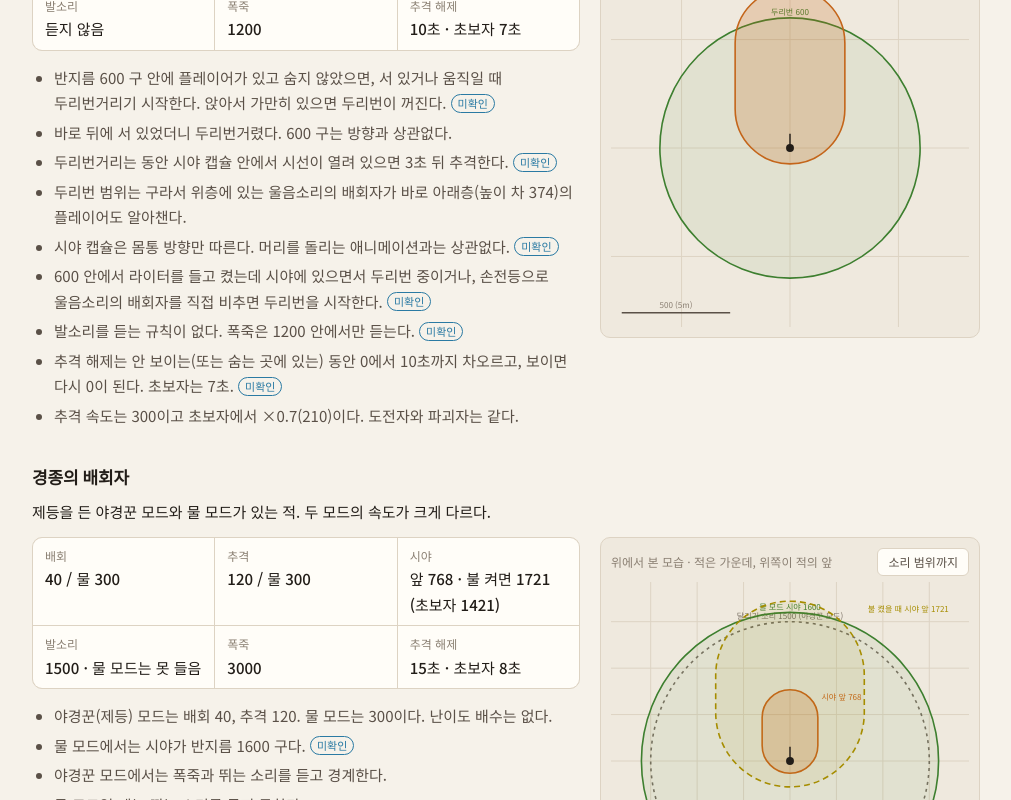
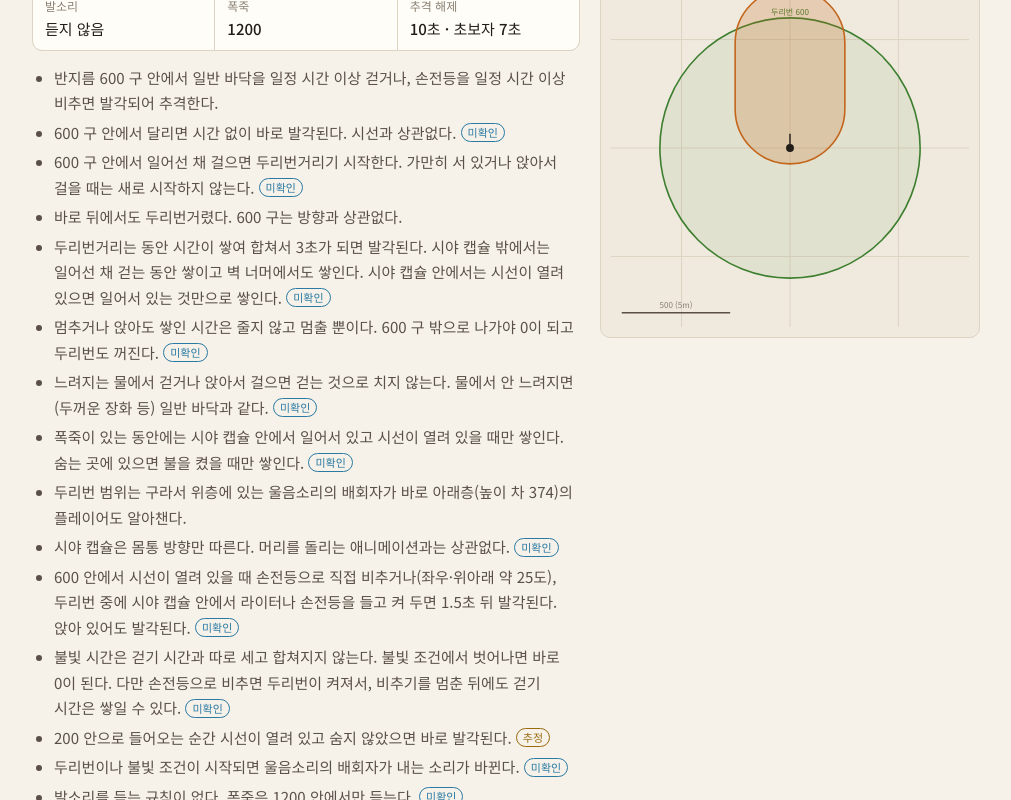
Before and after one commit to Mugamta/ShadowCorridorHelper, a Nuxt app: page /enemies in a window 1280 px wide. Shown: the part 2640-3440 px from the top of the page, without its empty margins (134-1145 px from the left). Built offline with nearby package versions, Linux system fonts and the light colour scheme.

Commit message:
울음소리의 배회자 발각 조건 고침: 걷기 누적 3초, 불빛 연속 1.5초
Co-Authored-By: Claude Opus 5.5 <noreply@anthropic.com>

```diff
--- a/data/enemies.ts
+++ b/data/enemies.ts
@@ -186,12 +186,32 @@ export const ENEMIES: Enemy[] = [
     },
     facts: [
       {
-        text: '반지름 600 구 안에 플레이어가 있고 숨지 않았으면, 서 있거나 움직일 때 두리번거리기 시작한다. 앉아서 가만히 있으면 두리번이 꺼진다.',
+        text: '반지름 600 구 안에서 일반 바닥을 일정 시간 이상 걷거나, 손전등을 일정 시간 이상 비추면 발각되어 추격한다.',
+        src: 'game',
+      },
+      {
+        text: '600 구 안에서 달리면 시간 없이 바로 발각된다. 시선과 상관없다.',
         src: 'pak',
       },
-      { text: '바로 뒤에 서 있었더니 두리번거렸다. 600 구는 방향과 상관없다.', src: 'game' },
       {
-        text: '두리번거리는 동안 시야 캡슐 안에서 시선이 열려 있으면 3초 뒤 추격한다.',
+        text: '600 구 안에서 일어선 채 걸으면 두리번거리기 시작한다. 가만히 서 있거나 앉아서 걸을 때는 새로 시작하지 않는다.',
+        src: 'pak',
+      },
+      { text: '바로 뒤에서도 두리번거렸다. 600 구는 방향과 상관없다.', src: 'game' },
+      {
+        text: '두리번거리는 동안 시간이 쌓여 합쳐서 3초가 되면 발각된다. 시야 캡슐 밖에서는 일어선 채 걷는 동안 쌓이고 벽 너머에서도 쌓인다. 시야 캡슐 안에서는 시선이 열려 있으면 일어서 있는 것만으로 쌓인다.',
+        src: 'pak',
+      },
+      {
+        text: '멈추거나 앉아도 쌓인 시간은 줄지 않고 멈출 뿐이다. 600 구 밖으로 나가야 0이 되고 두리번도 꺼진다.',
+        src: 'pak',
+      },
+      {
+        text: '느려지는 물에서 걷거나 앉아서 걸으면 걷는 것으로 치지 않는다. 물에서 안 느려지면(두꺼운 장화 등) 일반 바닥과 같다.',
+        src: 'pak',
+      },
+      {
+        text: '폭죽이 있는 동안에는 시야 캡슐 안에서 일어서 있고 시선이 열려 있을 때만 쌓인다. 숨는 곳에 있으면 불을 켰을 때만 쌓인다.',
         src: 'pak',
       },
       {
@@ -203,7 +223,19 @@ export const ENEMIES: Enemy[] = [
         src: 'pak',
       },
       {
-        text: '600 안에서 라이터를 들고 켰는데 시야에 있으면서 두리번 중이거나, 손전등으로 울음소리의 배회자를 직접 비추면 두리번을 시작한다.',
+        text: '600 안에서 시선이 열려 있을 때 손전등으로 직접 비추거나(좌우·위아래 약 25도), 두리번 중에 시야 캡슐 안에서 라이터나 손전등을 들고 켜 두면 1.5초 뒤 발각된다. 앉아 있어도 발각된다.',
+        src: 'pak',
+      },
+      {
+        text: '불빛 시간은 걷기 시간과 따로 세고 합쳐지지 않는다. 불빛 조건에서 벗어나면 바로 0이 된다. 다만 손전등으로 비추면 두리번이 켜져서, 비추기를 멈춘 뒤에도 걷기 시간은 쌓일 수 있다.',
+        src: 'pak',
+      },
+      {
+        text: '200 안으로 들어오는 순간 시선이 열려 있고 숨지 않았으면 바로 발각된다.',
+        src: 'guess',
+      },
+      {
+        text: '두리번이나 불빛 조건이 시작되면 울음소리의 배회자가 내는 소리가 바뀐다.',
         src: 'pak',
       },
       { text: '발소리를 듣는 규칙이 없다. 폭죽은 1200 안에서만 듣는다.', src: 'pak' },
--- a/pages/system.vue
+++ b/pages/system.vue
@@ -29,9 +29,9 @@
     <h3>앉기</h3>
     <p>
       배회자에게 앉기는 시야 범위를 바꾸지 않습니다. 몸이 낮아져서 낮은 장애물이 시선을 막고, 뛰는
-      소리가 안 나는 효과뿐입니다. <SourceTag src="pak" /> 울음소리의 배회자는 다릅니다. 앉아서
-      가만히 있으면 두리번거리지 않습니다(<NuxtLink to="/enemies#crying">울음소리의 배회자</NuxtLink
-      >).
+      소리가 안 나는 효과뿐입니다. <SourceTag src="pak" /> 울음소리의 배회자는 다릅니다. 앉아 있으면
+      발각까지 쌓이는 시간이 멈춥니다. 다만 줄지는 않고, 불빛으로 들키는 것도 막지
+      못합니다(<NuxtLink to="/enemies#crying">울음소리의 배회자</NuxtLink>). <SourceTag src="pak" />
     </p>
 
     <h3 id="hide">숨는 곳</h3>
@@ -54,8 +54,9 @@
       </li>
       <li>불을 켜면 배회자 시야가 앞 1636, 좌우 800으로 넓어집니다(경종은 앞 1721).</li>
       <li>
-        울음소리의 배회자에게는 다릅니다. 라이터는 600 안에서 시야에 있고 두리번 중일 때만, 손전등은
-        울음소리의 배회자를 정면으로 비추면 두리번을 일으킵니다. <SourceTag src="pak" />
+        울음소리의 배회자에게는 다릅니다. 600 안에서 시선이 열려 있을 때 손전등으로 직접 비추거나,
+        두리번 중에 시야 안에서 라이터나 손전등을 들고 켜 두면 1.5초 뒤 발각됩니다.
+        <SourceTag src="pak" />
       </li>
       <li>
         초보자에서는 배회자 불빛 캡슐이 좌우 500, 높이 반 700으로 줄고 추격 속도가 ×0.7이
@@ -304,8 +305,7 @@
       </li>
       <li>달리는 배회자는 발소리를 듣고 찾아오지 않습니다.</li>
       <li>
-        울음소리의 배회자의 두리번(경계)은 한 번 켜지면 끝난 뒤에도 켜진 채로 남고, 제자리형은
-        처음부터 켜져 있습니다.
+        울음소리의 배회자의 두리번(경계)은 한 번 켜지면 600 구 밖으로 나가기 전까지 꺼지지 않습니다.
       </li>
     </ul>
   </div>
```
